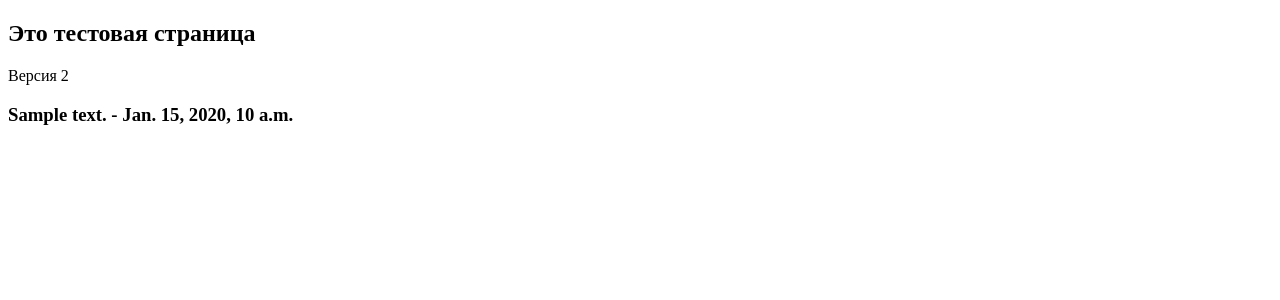
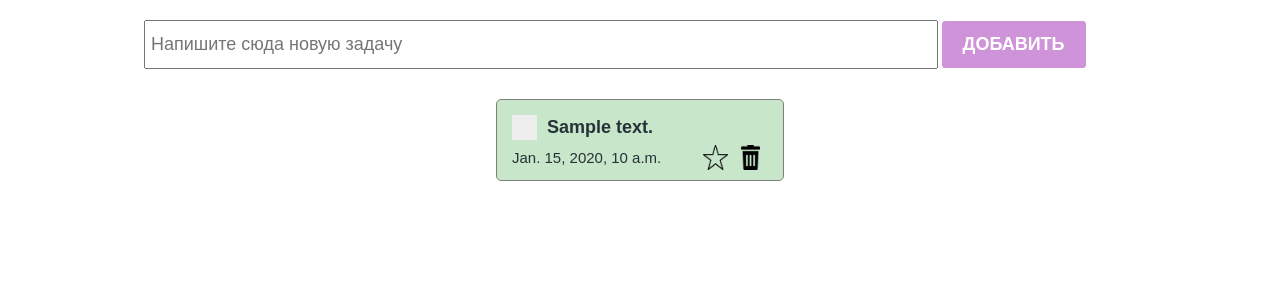
Before and after one commit to Sadybakasov/todo, a Django app: template main/templates/test.html in a window 1280 px wide. Shown: the top 300 px of the page. Run offline with Django 4.2, Linux system fonts and the light colour scheme; the template is opened without the code that fills it: most values are stand-ins (such as "Sample title", 1, 10 or a date in 2020).

Commit message:
connected styles to todo list

```diff
--- a/main/templates/test.html
+++ b/main/templates/test.html
@@ -1,18 +1,51 @@
+{% load static %}
 <!DOCTYPE html>
 <html lang="en">
     <head>
         <meta charset="UTF-8">
-    <meta http-equiv="X-UA-Compatible" content="IE=edge">
         <meta name="viewport" content="width=device-width, initial-scale=1.0">
-    <title>Это тестовая страница</title>
+        <title>Todo</title>
+        <!--<link rel="stylesheet" href="./styles/index.css" />-->
+        <link rel="stylesheet" href="{% static 'styles/index.css' %}"/>
+        <!--<link rel="stylesheet" href="./styles/checkbox.css" />-->
+        <link rel="stylesheet" href="{% static 'styles/checkbox.css' %}"/>
 
     </head>
 <body>
-    <h2>Это тестовая страница</h2>
-    <div>Версия 2</div>
+    <section>
+
+        <div class="create_container">
+            <input
+                class="create_input"
+                type="text"
+                placeholder="Напишите сюда новую задачу"
+            />
+            <button class="create_button">Добавить</button>
+        </div>
+
+        <div class="todo_container">
             {% for todo in todo_list %}
-    <h3>{{ todo.text }} - {{ todo.created_at }}</h3>
+            <div class="todo_item">
+                <div class="todo_item_header">
+                    <label class="checkbox_container">
+                        <input type="checkbox" />
+                        <span class="checkmark"></span>
+                    </label>
+                    <h4>{{todo.text}}</h4>
+                </div>
+
+                <div class="todo_item_footer">
+                    <p>{{todo.created_at}}</p>
+                    <div class="action_buttons">
+                        <img src="./icons/black_star.png" />
+                        <img src="./icons/trash_bin.png" />
+                    </div>
+                </div>
+            </div>
             {% endfor %}
+
+        </div>
+    </section>
 
 </body>
 </html>
```
Lines whose indentation alone changed are shown as unchanged.
